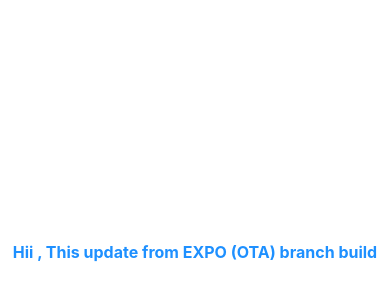
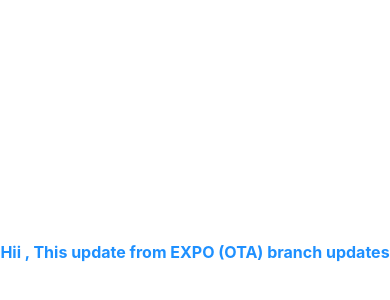
Before and after one commit to AnandInfobeans/expoPoc, a React Native app: screen / in a window 390 px wide. Shown: the part 170-470 px from the top of the page. Built offline with nearby package versions, Linux system fonts and the light colour scheme.

Commit message:
update txt

```diff
--- a/App.tsx
+++ b/App.tsx
@@ -28,7 +28,7 @@
     <View style={styles.container}>
       <Text
         style={styles.txt}
-      >{`Hii , This update from EXPO (OTA) branch build`}</Text>
+      >{`Hii , This update from EXPO (OTA) branch updates`}</Text>
       {/* <Image source={require("./assets/reactlogo.png")} style={styles.img} /> */}
       <StatusBar style="auto" />
     </View>
```
